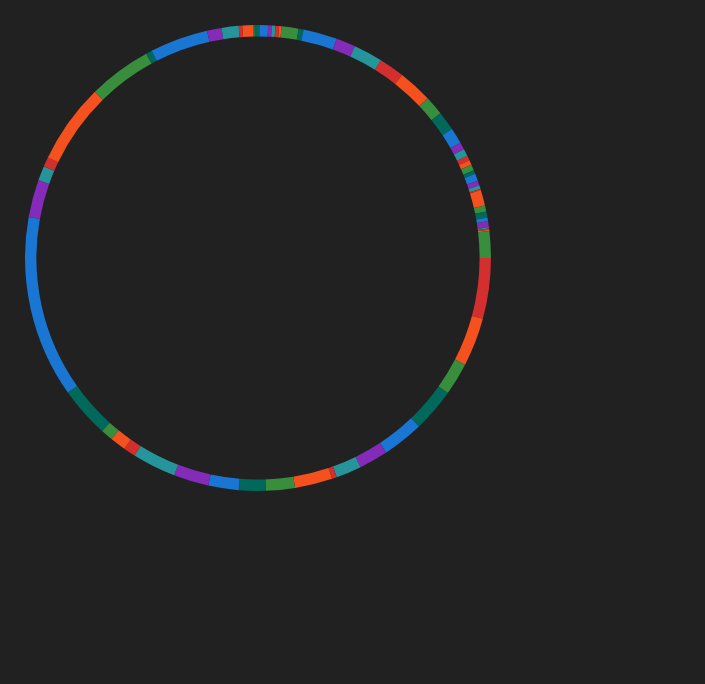
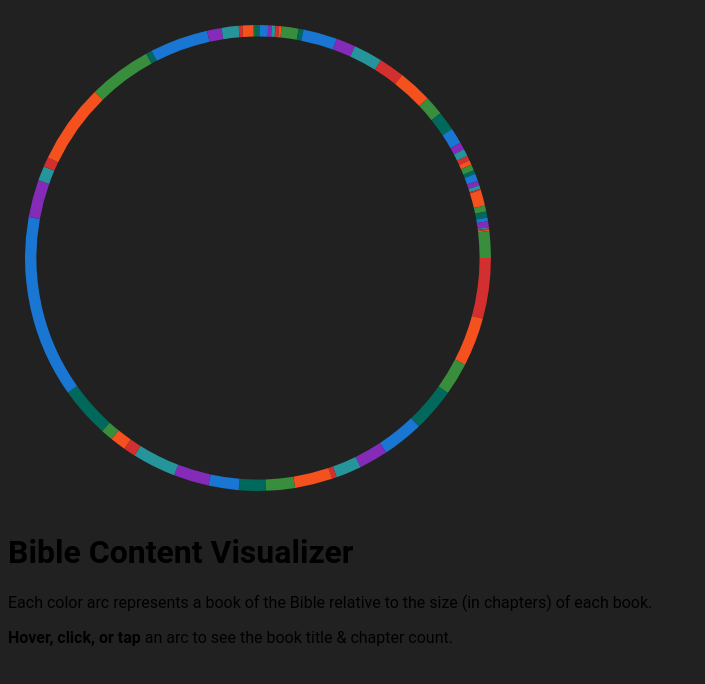
Before and after one commit to Made-of-Clay/cross-reference, a website built with Vite: page bible-arcs.html in a window 1280 px wide. Shown: the whole page, without its empty margins (0-705 px from the left). Built offline with nearby package versions, Linux system fonts and the light colour scheme.

Commit message:
add explanation text

```diff
--- a/bible-arcs.html
+++ b/bible-arcs.html
@@ -17,7 +17,7 @@
             --maxWidth: 500px;
         }
         main[data-book][data-chapters]::before {
-            content: "Book: " attr(data-book) "\00000a Chapters: " attr(data-chapters);
+            content: attr(data-book) "\00000a" attr(data-chapters);
             color: var(--color, white);
             display: flex;
             position: absolute;
@@ -65,5 +65,8 @@
 </head>
 <body>
     <main></main>
+    <h1>Bible Content Visualizer</h1>
+    <p>Each color arc represents a book of the Bible relative to the size (in chapters) of each book.</p>
+    <p><b>Hover, click, or tap</b> an arc to see the book title &amp; chapter count.</p>
 </body>
 </html>
```
